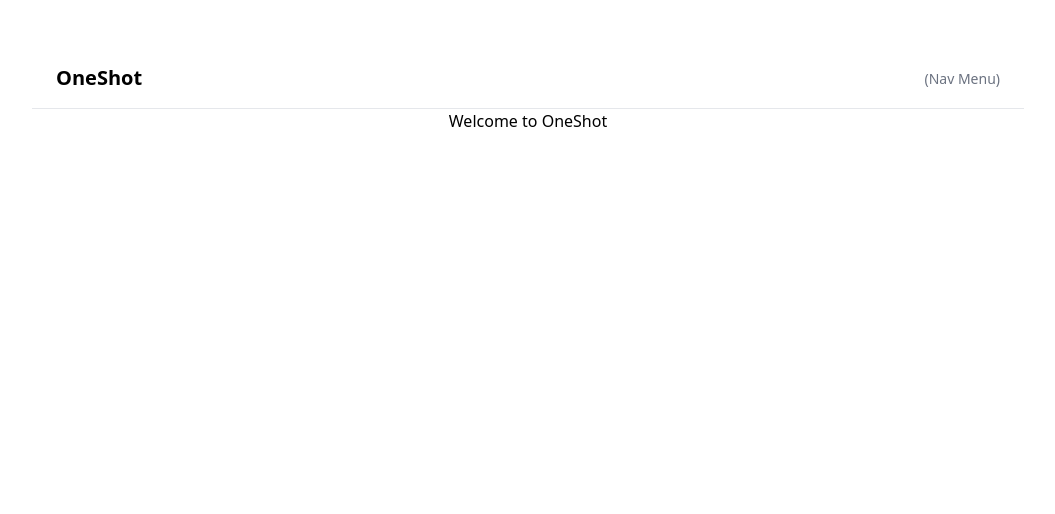
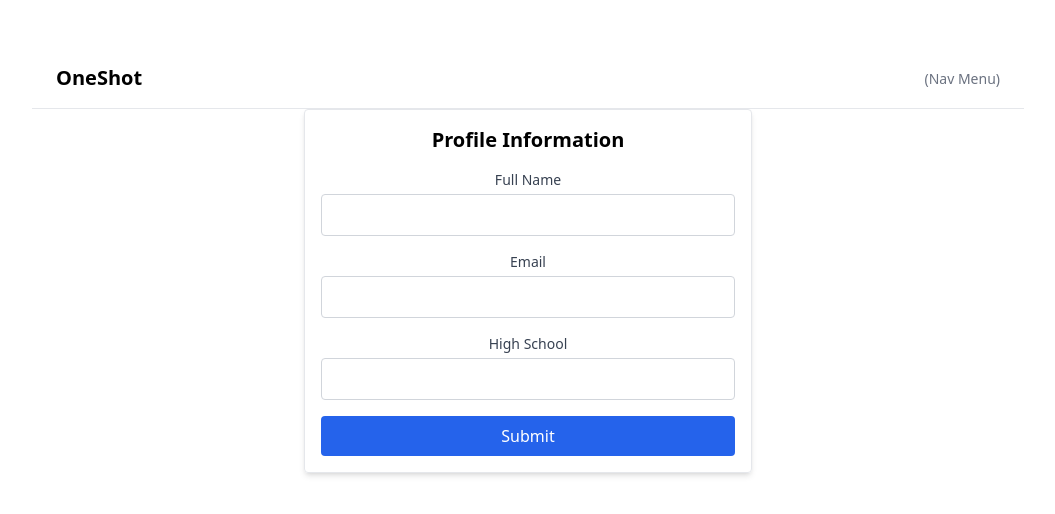
Before and after one commit to pnode40/oneshot-rebuild-final, a React (Vite) app in the folder client/: page / in a window 1280 px wide. Shown: the top 514 px of the page, without its empty margins (112-1167 px from the left). Built offline with nearby package versions, Linux system fonts and the light colour scheme.

Commit message:
Add ProfileInfoForm component with basic athlete info fields

```diff
--- a/client/src/App.tsx
+++ b/client/src/App.tsx
@@ -1,4 +1,5 @@
 import Layout from './components/Layout'; // Import the Layout component
+import ProfileInfoForm from './components/ProfileInfoForm'; // Import the form component
 import './App.css'
 
 function App() {
@@ -7,7 +8,8 @@ function App() {
   return (
     <Layout>
       <main>
-        <p>Welcome to OneShot</p>
+        {/* <p>Welcome to OneShot</p> // Optionally remove placeholder */}
+        <ProfileInfoForm />
         {/* Add your main page content here */}
       </main>
     </Layout>
--- /dev/null
+++ b/client/src/components/ProfileInfoForm.tsx
@@ -0,0 +1,64 @@
+import React, { useState, ChangeEvent, FormEvent } from 'react';
+
+const ProfileInfoForm: React.FC = () => {
+  const [fullName, setFullName] = useState('');
+  const [email, setEmail] = useState('');
+  const [highSchool, setHighSchool] = useState('');
+
+  const handleSubmit = (event: FormEvent) => {
+    event.preventDefault();
+    // Submission logic will be added later
+    console.log('Form data:', { fullName, email, highSchool });
+  };
+
+  return (
+    <form onSubmit={handleSubmit} className="max-w-md mx-auto p-4 border rounded shadow-md">
+      <h2 className="text-xl font-semibold mb-4">Profile Information</h2>
+
+      <div className="mb-4">
+        <label htmlFor="fullName" className="block text-sm font-medium text-gray-700 mb-1">Full Name</label>
+        <input
+          type="text"
+          id="fullName"
+          value={fullName}
+          onChange={(e: ChangeEvent<HTMLInputElement>) => setFullName(e.target.value)}
+          className="block w-full p-2 border border-gray-300 rounded focus:outline-none focus:ring-1 focus:ring-blue-500 focus:border-blue-500"
+          required
+        />
+      </div>
+
+      <div className="mb-4">
+        <label htmlFor="email" className="block text-sm font-medium text-gray-700 mb-1">Email</label>
+        <input
+          type="email"
+          id="email"
+          value={email}
+          onChange={(e: ChangeEvent<HTMLInputElement>) => setEmail(e.target.value)}
+          className="block w-full p-2 border border-gray-300 rounded focus:outline-none focus:ring-1 focus:ring-blue-500 focus:border-blue-500"
+          required
+        />
+      </div>
+
+      <div className="mb-4">
+        <label htmlFor="highSchool" className="block text-sm font-medium text-gray-700 mb-1">High School</label>
+        <input
+          type="text"
+          id="highSchool"
+          value={highSchool}
+          onChange={(e: ChangeEvent<HTMLInputElement>) => setHighSchool(e.target.value)}
+          className="block w-full p-2 border border-gray-300 rounded focus:outline-none focus:ring-1 focus:ring-blue-500 focus:border-blue-500"
+          required
+        />
+      </div>
+
+      <button
+        type="submit"
+        className="w-full bg-blue-600 text-white p-2 rounded hover:bg-blue-700 focus:outline-none focus:ring-2 focus:ring-offset-2 focus:ring-blue-500"
+      >
+        Submit
+      </button>
+    </form>
+  );
+};
+
+export default ProfileInfoForm;
```
